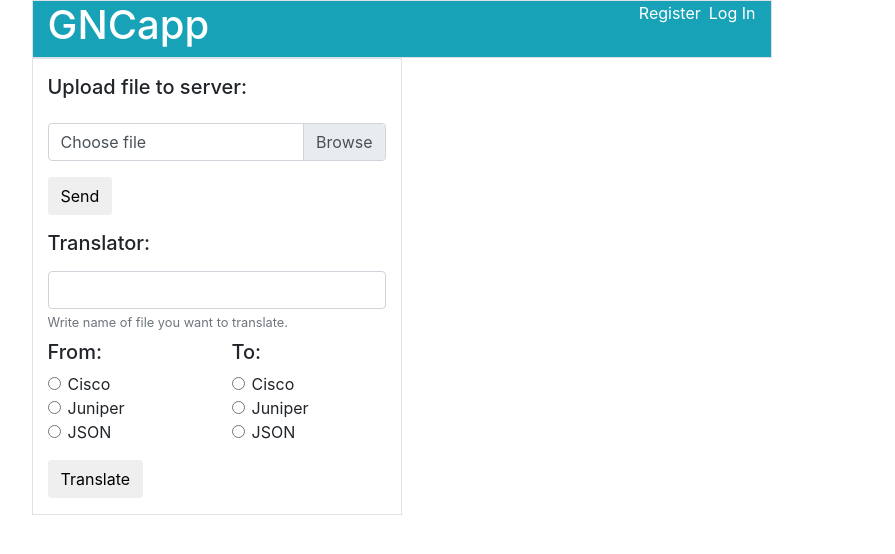
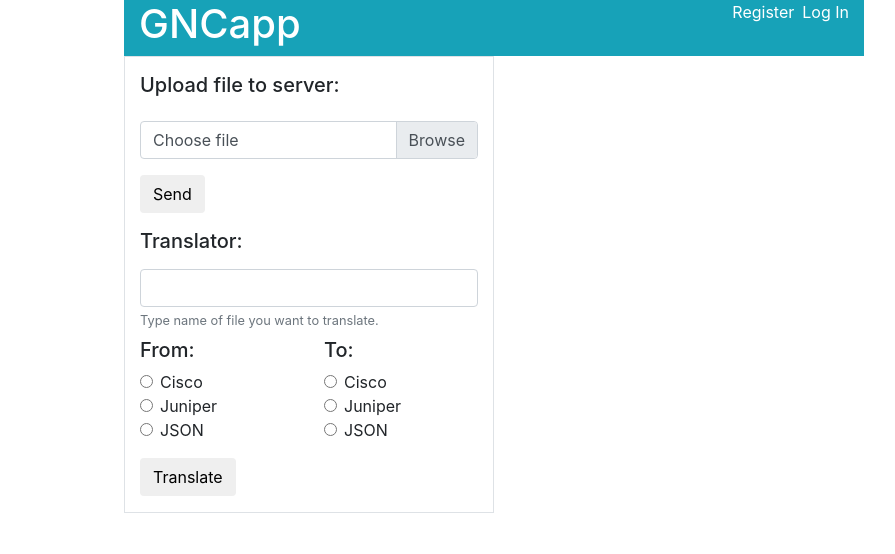
Before and after one commit to maciej-czajkowski/generic-network-configuration, a Flask app: page /index in a window 1280 px wide. Shown: the top 554 px of the page, without its empty margins (146-1041 px from the left). Run offline with Flask 2, Linux system fonts and the light colour scheme; some libraries are stand-ins or nearby versions.

Commit message:
Updated index.html and base.html. Added styling to flash message.

```diff
--- a/GNCflask/GNCapp/templates/base.html
+++ b/GNCflask/GNCapp/templates/base.html
@@ -14,9 +14,9 @@
 <div class="container">
     <div class="container-fluid">
         <div class="row">
-            <div class="col-md-1">
+            <div class="col-md-2">
             </div>
-            <div class="col-md-8 bg-info text-white border">
+            <div class="col-md-8 bg-info text-white">
                 <nav>
                     <div class="row">
                         <div class="col-md-6">
@@ -26,7 +26,8 @@
                             <ul class="list-inline d-flex justify-content-end">
                                 {% if g.user %}
                                 <li class="list-inline-item"><span>{{ g.user['username'] }}</span></li>
-                                <li class="list-inline-item"><a class="text-white" href="{{ url_for('auth.logout') }}">Log Out</a></li>
+                                <li class="list-inline-item"><a class="text-white" href="{{ url_for('auth.logout') }}">Log
+                                    Out</a></li>
                                 {% else %}
                                 <li class="list-inline-item"><a class="text-white"
                                                                 href="{{ url_for('auth.register') }}">Register</a></li>
@@ -38,18 +39,33 @@
                     </div>
                 </nav>
             </div>
-            <div class="col-md-3">
+            <div class="col-md-2">
             </div>
         </div>
     </div>
-
 </div>
 <section class="content">
     <header>
         {% block header %}{% endblock %}
     </header>
     {% for message in get_flashed_messages() %}
-    <div class="flash">{{ message }}</div>
+    <div class="container">
+        <div class="container-fluid">
+            <div class="row">
+                <div class="col-md-2">
+                </div>
+                <div class="col-md-8 bg-warning text-white">
+                    <div class="row">
+                        <div class="flash">{{ message }}</div>
+                    </div>
+                </div>
+                </nav>
+            </div>
+            <div class="col-md-2">
+            </div>
+        </div>
+    </div>
+    </div>
     {% endfor %}
     {% block content %}{% endblock %}
 </section>
--- a/GNCflask/GNCapp/templates/index.html
+++ b/GNCflask/GNCapp/templates/index.html
@@ -4,7 +4,7 @@
 <div class="container ">
     <div class="container-fluid ">
         <div class="row">
-            <div class="col-md-1">
+            <div class="col-md-2">
             </div>
             <div class="col-md-4 border">
                 <h5 class="mt-3">Upload file to server:</h5>
@@ -20,7 +20,7 @@
                 <h5 class="mt-3">Translator:</h5>
                 <form method="GET" action="/index" enctype="multipart/form-data">
                     <input class="form-control mt-3" name="filename" id="username" required>
-                    <small class="form-text text-muted mb-2">Write name of file you want to translate.</small>
+                    <small class="form-text text-muted mb-2">Type name of file you want to translate.</small>
                     <div class="row">
                         <div class="col-md-6 ">
                             <h5>From:</h5>
@@ -64,9 +64,9 @@
                     </p>
                 </form>
             </div>
-            <div class="col-md-4">
+            <div class="col-md-3">
             </div>
-            <div class="col-md-3">
+            <div class="col-md-2">
             </div>
         </div>
     </div>
```
Also changed, not shown: GNCflask/GNCapp/index.py (+8 -6 lines).
